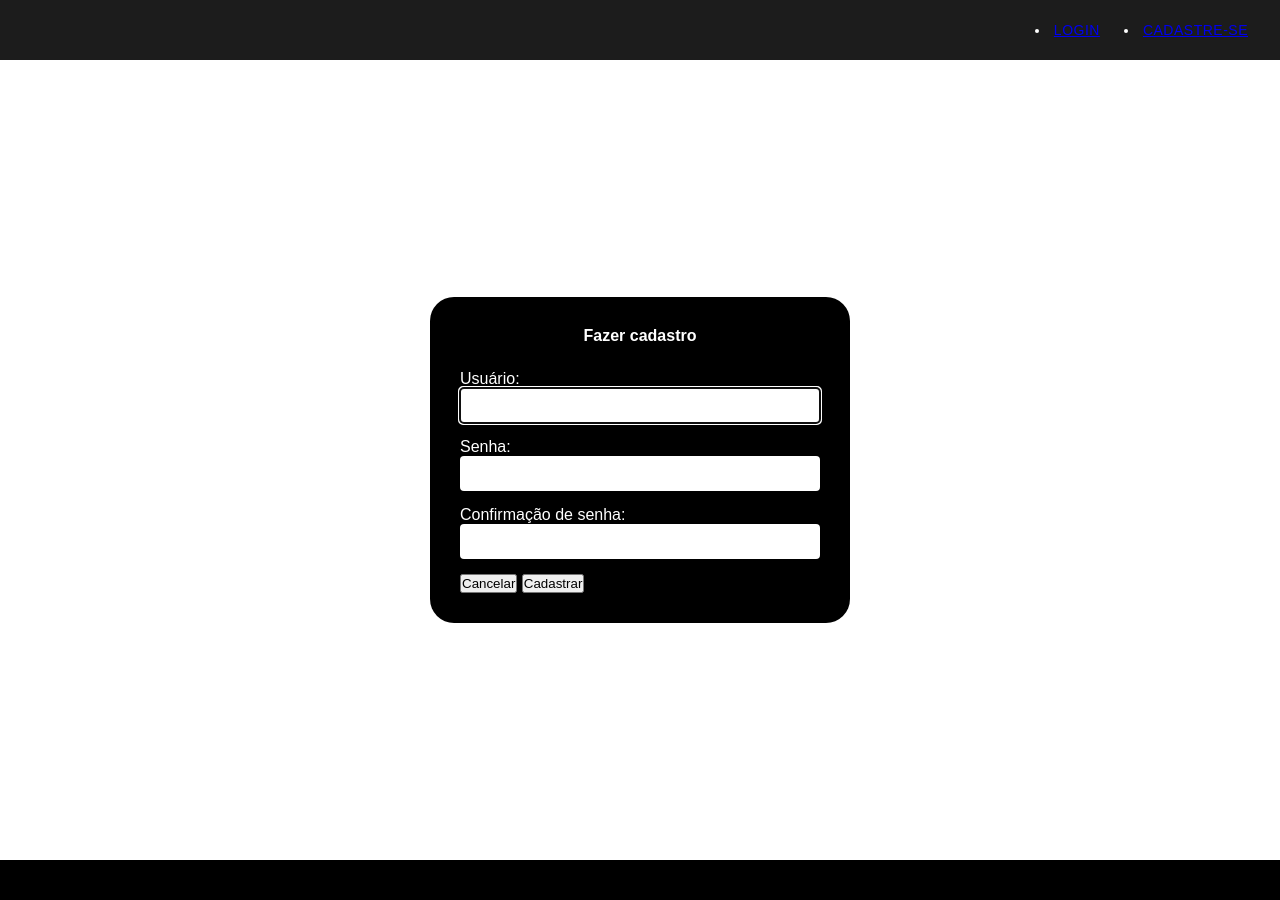
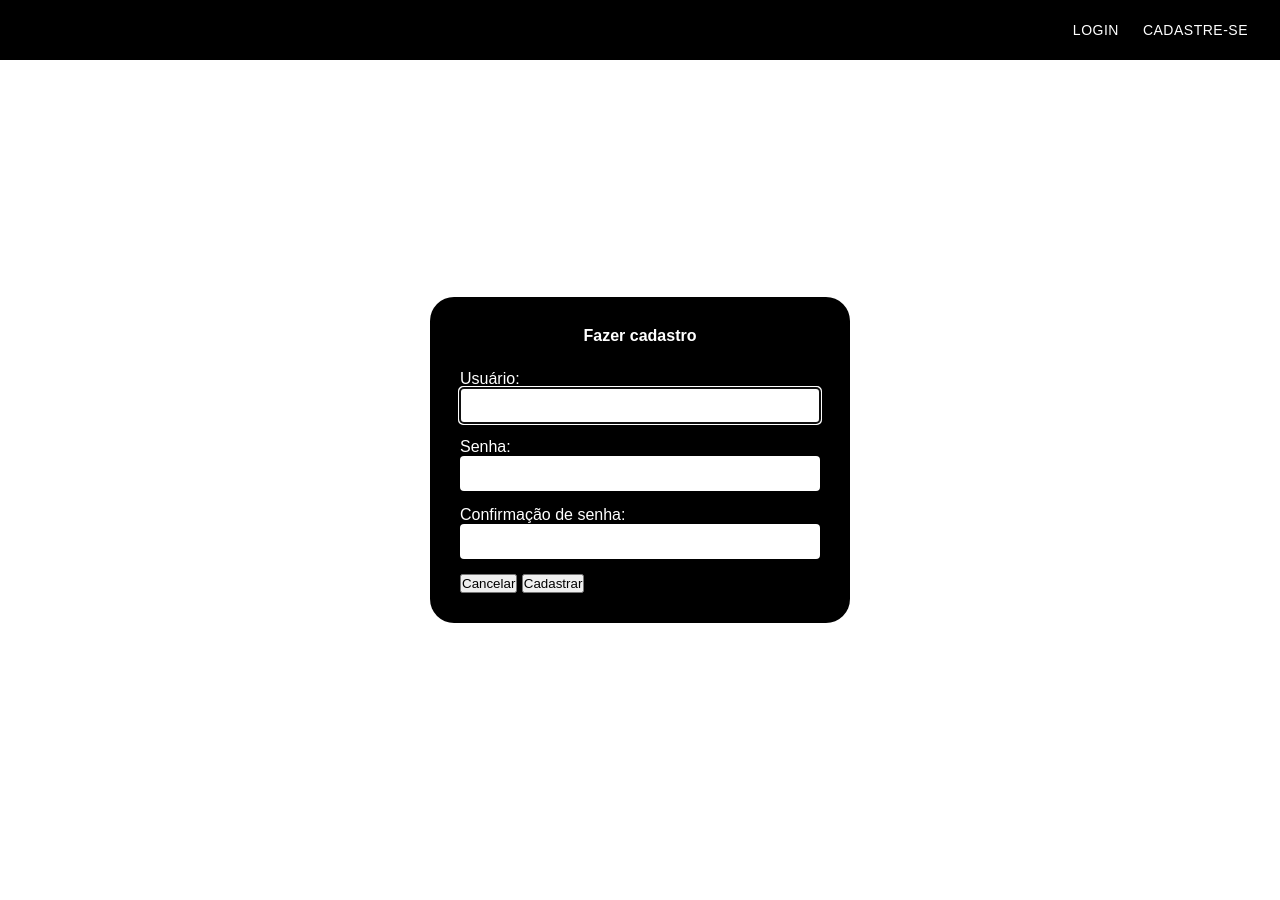
Before and after one commit to davinoroes/todolist, a Django app: page /register/ in a window 1280 px wide. After the commit the page ends 623 px from the top, so only its background shows below. Run offline with Django 5.2, Linux system fonts and the light colour scheme.

Commit message:
Modificações no estilos de links e botão de nova tarefa

```diff
--- a/core/templates/base.html
+++ b/core/templates/base.html
@@ -28,7 +28,7 @@
 
         /* Barra superior */
         .top-bar {
-            background-color: #1c1c1c;
+            background-color: #000;
             color: #fff;
             height: 60px;
             display: flex;
@@ -46,7 +46,15 @@
         }
 
         .top-left {
+            display: flex;
             text-transform: uppercase;
+            gap: 24px;
+
+        }
+
+        .top-left li,
+        .top-right li {
+            list-style: none;
         }
 
         .top-right {
@@ -56,17 +64,23 @@
             text-decoration: none !important;
         }
 
+        .top-bar a {
+            color: #fff;
+            text-decoration: none;
+            font-weight: 500;
+            transition: opacity 0.2s ease;
+        }
+
+        .top-bar a:hover {
+            opacity: 0.7;
+        }
+
         /* Conteúdo principal */
         .main-content {
             flex: 1;
             background-color: #fff;
         }
 
-        /* Barra inferior */
-        .bottom-bar {
-            background-color: #000;
-            height: 40px;
-        }
     </style>
     {% endblock %}
 </head>
@@ -79,6 +93,7 @@
                 {% block top_left %}
                 {% if user.is_authenticated %}
                     <li>Bem vindo {{ user.username }} </li>
+                    <li><a href="{% url 'newtask'%}">Nova tarefa</a></li>
                 {%endif%}
                 {% endblock %}
             </div>
```
